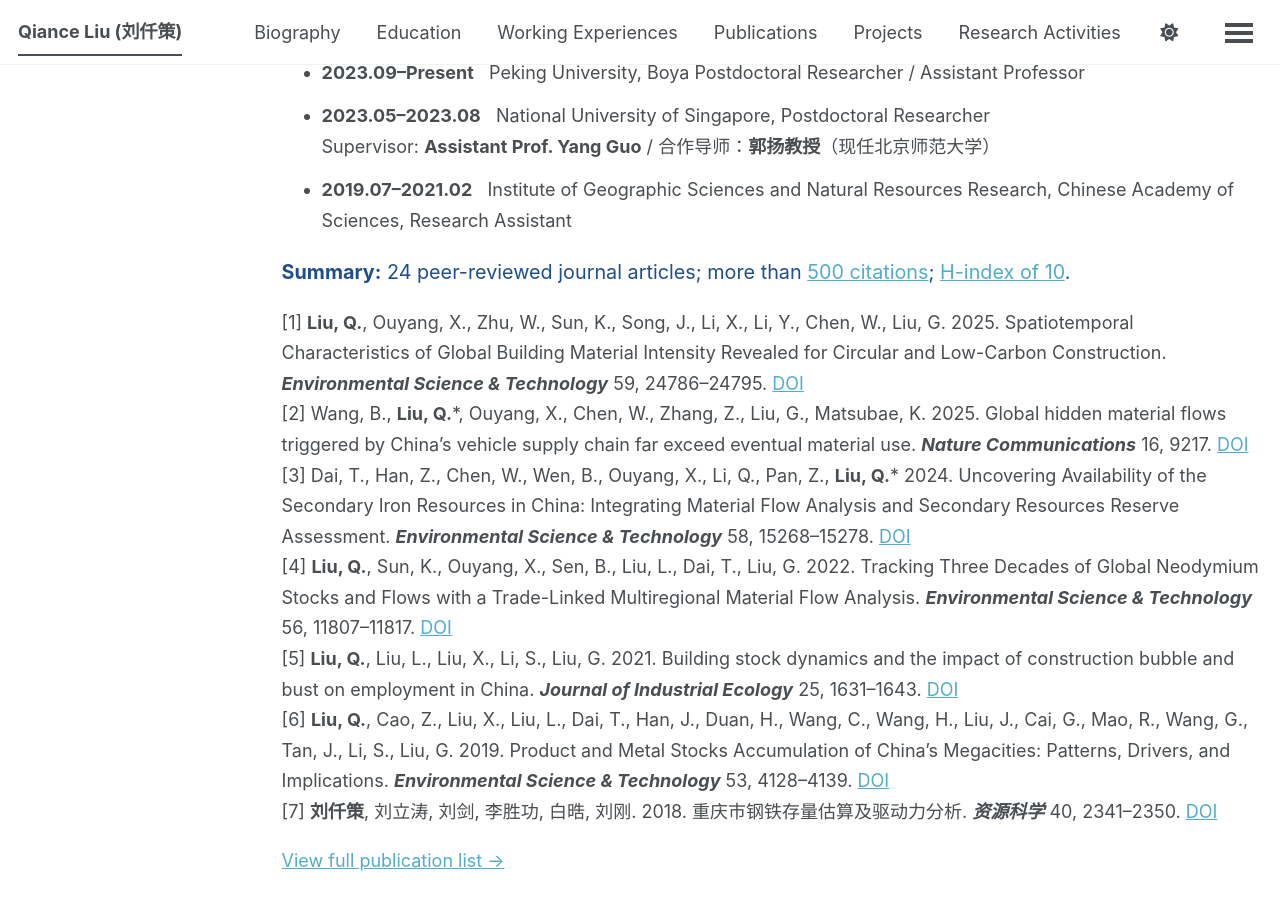
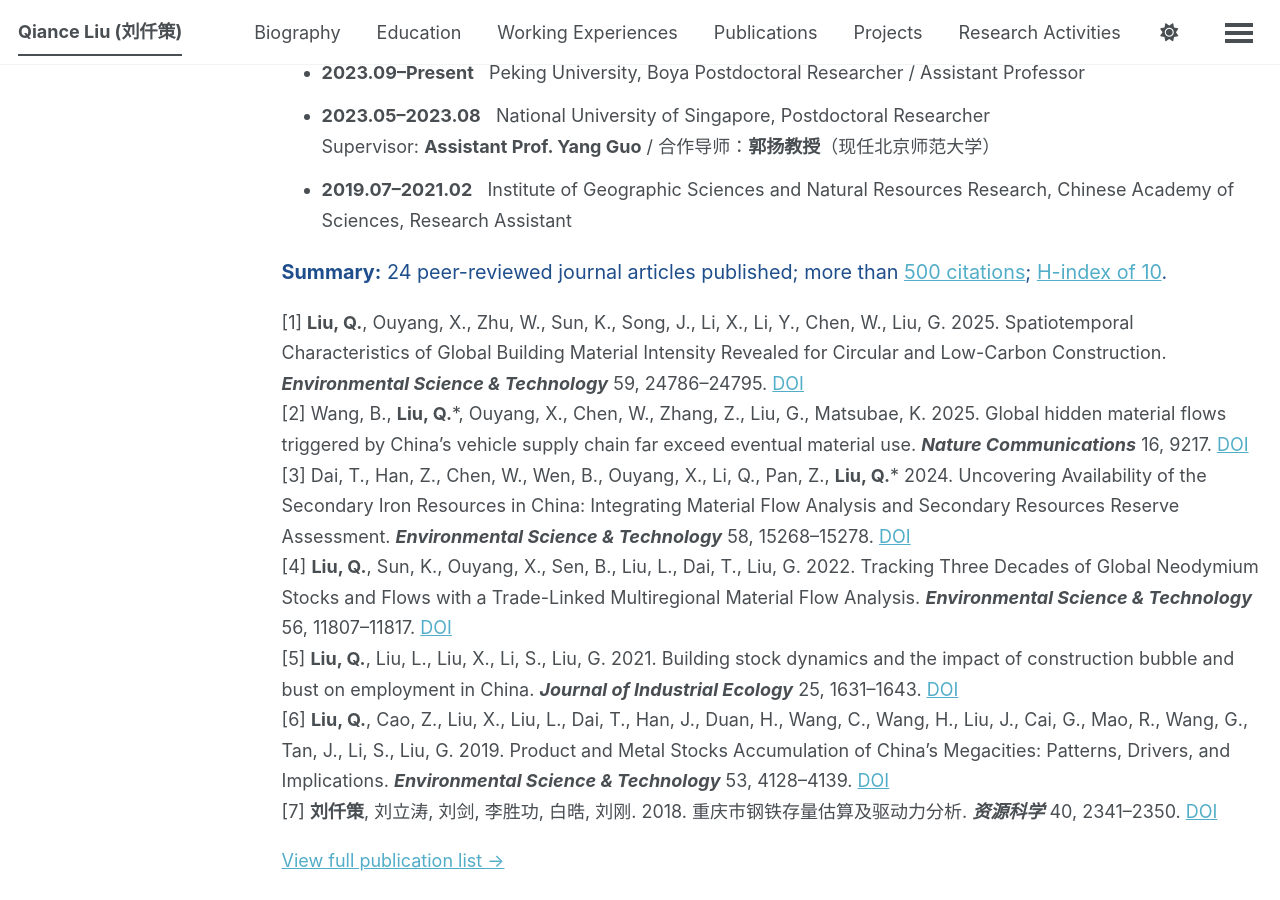
Before and after one commit to QianceLIU/qianceliu.github.io, a Jekyll site: the page built from _pages/about.md, in a window 1280 px wide and 900 px high, scrolled down 1758 px. Built offline with Jekyll 4.4.1, drawn with Linux system fonts in a browser that asks for light colours; a script bundle is joined from its source files by our own code; library files that are not in the unit come from our copies.

Commit message:
Update about.md

```diff
--- a/_pages/about.md
+++ b/_pages/about.md
@@ -207,7 +207,7 @@ author_profile: false
 </ul>
 
 <p class="summary-blue">
-  <strong>Summary:</strong> 24 peer-reviewed journal articles; more than
+  <strong>Summary:</strong> 24 peer-reviewed journal articles published; more than
   <a href="https://scholar.google.com/citations?hl=zh-CN&user=1FnI3BMAAAAJ" target="_blank">500 citations</a>;
   <a href="https://scholar.google.com/citations?hl=zh-CN&user=1FnI3BMAAAAJ" target="_blank">H-index of 10</a>.
 </p>
```
